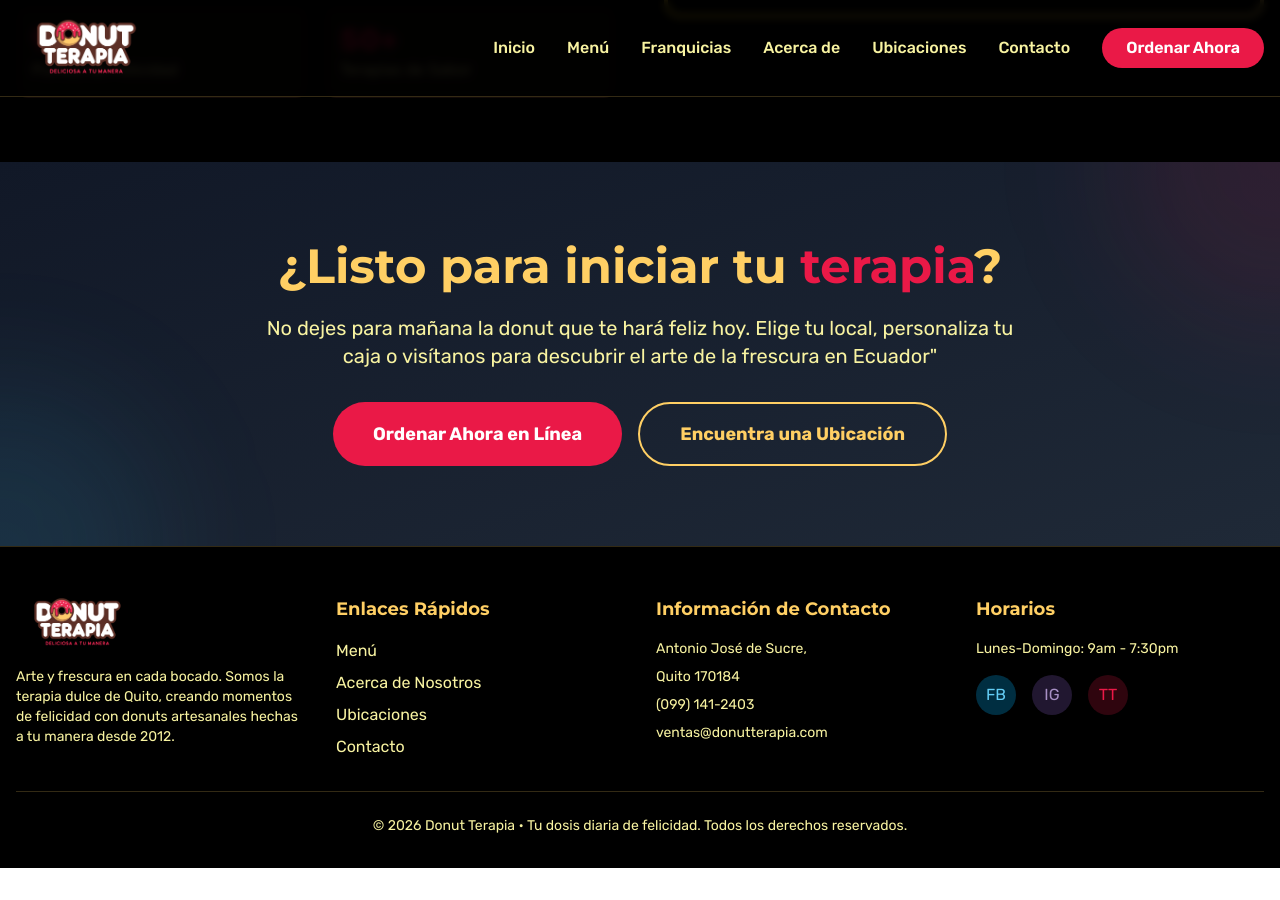
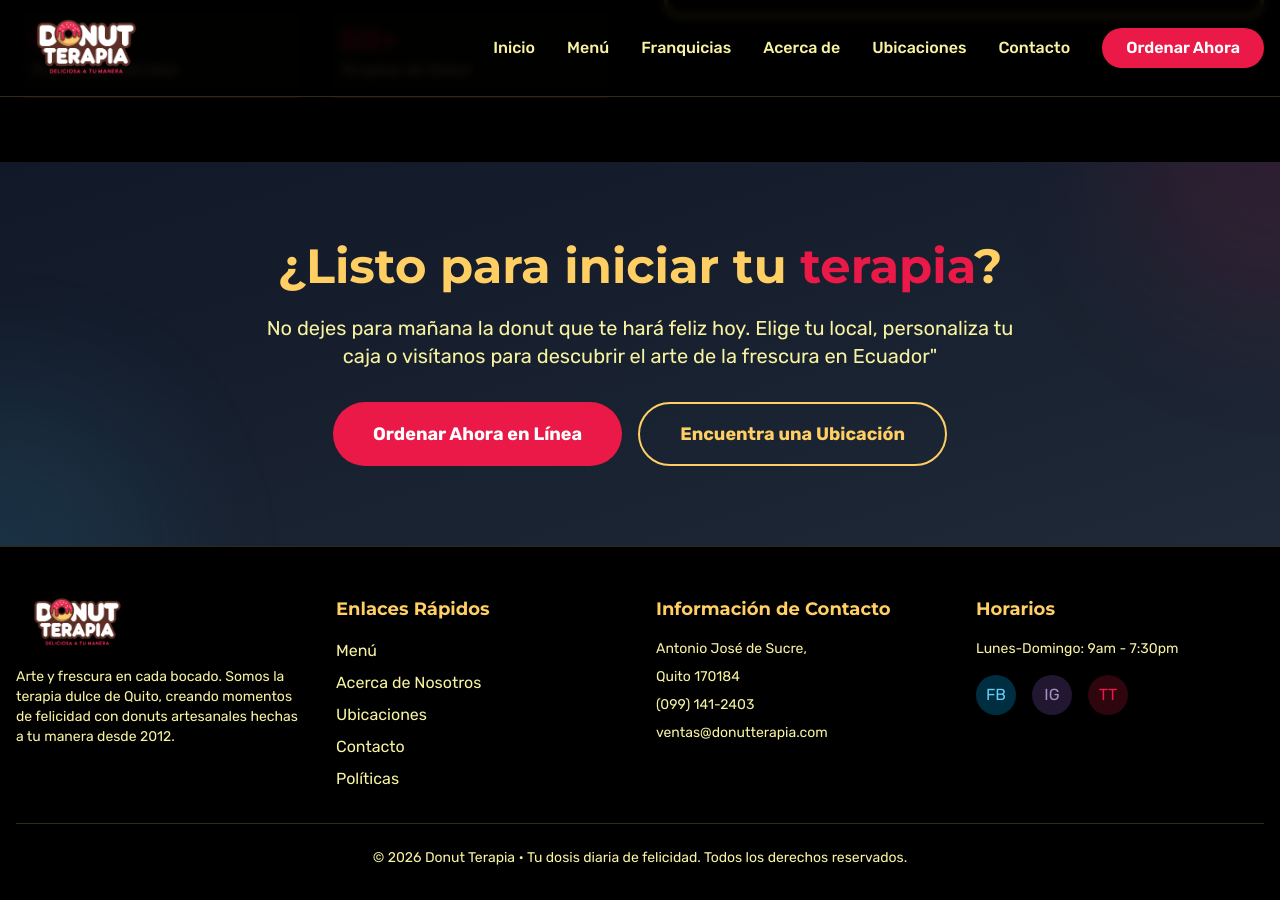
Before and after one commit to donuterapia/donutterapia-web, a Jekyll site: the page built from index.html, in a window 1280 px wide and 900 px high, scrolled down 2061 px. Built offline with Jekyll 4.4.1, drawn with Linux system fonts in a browser that asks for light colours; some web fonts are replaced; before the commit the page ends 2929 px from its top, so only the background shows below that.

Commit message:
feat: update footer and header links for improved URL structure and consistency

```diff
--- a/_includes/footer.html
+++ b/_includes/footer.html
@@ -16,10 +16,11 @@
             <div>
                 <h5 class="font-konigsberg text-lg text-dt-donut mb-4">Enlaces Rápidos</h5>
                 <ul class="space-y-2">
-                    <li><a href="{{ '/menu.html' | relative_url }}" class="text-dt-yellow-400 hover:text-dt-donut transition-colors">Menú</a></li>
-                    <li><a href="{{ '/about.html' | relative_url }}" class="text-dt-yellow-400 hover:text-dt-donut transition-colors">Acerca de Nosotros</a></li>
-                    <li><a href="{{ '/locations.html' | relative_url }}" class="text-dt-yellow-400 hover:text-dt-donut transition-colors">Ubicaciones</a></li>
-                    <li><a href="{{ '/contact.html' | relative_url }}" class="text-dt-yellow-400 hover:text-dt-donut transition-colors">Contacto</a></li>
+                    <li><a href="{{ '/menu/' | relative_url }}" class="text-dt-yellow-400 hover:text-dt-donut transition-colors">Menú</a></li>
+                    <li><a href="{{ '/nosotros/' | relative_url }}" class="text-dt-yellow-400 hover:text-dt-donut transition-colors">Acerca de Nosotros</a></li>
+                    <li><a href="{{ '/locales/' | relative_url }}" class="text-dt-yellow-400 hover:text-dt-donut transition-colors">Ubicaciones</a></li>
+                    <li><a href="{{ '/contacto/' | relative_url }}" class="text-dt-yellow-400 hover:text-dt-donut transition-colors">Contacto</a></li>
+                    <li><a href="{{ '/politicas/' | relative_url }}" class="text-dt-yellow-400 hover:text-dt-donut transition-colors">Políticas</a></li>
                 </ul>
             </div>
 
--- a/_includes/header.html
+++ b/_includes/header.html
@@ -10,12 +10,12 @@
             <!-- Desktop Navigation -->
             <div class="hidden md:flex items-center space-x-8">
                 <a href="{{ '/' | relative_url }}" class="text-dt-yellow-400 hover:text-dt-donut font-medium transition-colors">Inicio</a>
-                <a href="{{ '/menu.html' | relative_url }}" class="text-dt-yellow-400 hover:text-dt-donut font-medium transition-colors">Menú</a>
+                <a href="{{ '/menu/' | relative_url }}" class="text-dt-yellow-400 hover:text-dt-donut font-medium transition-colors">Menú</a>
                 <a href="{{ '/adquiere-una-franquicia/' | relative_url }}" class="text-dt-yellow-400 hover:text-dt-donut font-medium transition-colors">Franquicias</a>
-                <a href="{{ '/about.html' | relative_url }}" class="text-dt-yellow-400 hover:text-dt-donut font-medium transition-colors">Acerca de</a>
-                <a href="{{ '/locations.html' | relative_url }}" class="text-dt-yellow-400 hover:text-dt-donut font-medium transition-colors">Ubicaciones</a>
-                <a href="{{ '/contact.html' | relative_url }}" class="text-dt-yellow-400 hover:text-dt-donut font-medium transition-colors">Contacto</a>
-                <a data-cart-button href="{{ '/cart.html' | relative_url }}" class="bg-dt-glacing text-white px-6 py-2 rounded-full font-semibold hover:bg-red-600 transition-colors inline-block">
+                <a href="{{ '/nosotros/' | relative_url }}" class="text-dt-yellow-400 hover:text-dt-donut font-medium transition-colors">Acerca de</a>
+                <a href="{{ '/locales/' | relative_url }}" class="text-dt-yellow-400 hover:text-dt-donut font-medium transition-colors">Ubicaciones</a>
+                <a href="{{ '/contacto/' | relative_url }}" class="text-dt-yellow-400 hover:text-dt-donut font-medium transition-colors">Contacto</a>
+                <a data-cart-button href="{{ '/carrito/' | relative_url }}" class="bg-dt-glacing text-white px-6 py-2 rounded-full font-semibold hover:bg-red-600 transition-colors inline-block">
                     Ordenar Ahora
                 </a>
             </div>
@@ -32,11 +32,12 @@
         <div id="mobileMenu" class="md:hidden hidden mt-4 pb-4">
             <div class="flex flex-col space-y-4">
                 <a href="{{ '/' | relative_url }}" class="text-dt-yellow-400 hover:text-dt-donut font-medium transition-colors">Inicio</a>
-                <a href="{{ '/menu.html' | relative_url }}" class="text-dt-yellow-400 hover:text-dt-donut font-medium transition-colors">Menú</a>
-                <a href="{{ '/about.html' | relative_url }}" class="text-dt-yellow-400 hover:text-dt-donut font-medium transition-colors">Acerca de</a>
-                <a href="{{ '/locations.html' | relative_url }}" class="text-dt-yellow-400 hover:text-dt-donut font-medium transition-colors">Ubicaciones</a>
-                <a href="{{ '/contact.html' | relative_url }}" class="text-dt-yellow-400 hover:text-dt-donut font-medium transition-colors">Contacto</a>
-                <a data-cart-button href="{{ '/cart.html' | relative_url }}" class="bg-dt-glacing text-white px-6 py-2 rounded-full font-semibold hover:bg-red-600 transition-colors block text-center">
+                <a href="{{ '/menu/' | relative_url }}" class="text-dt-yellow-400 hover:text-dt-donut font-medium transition-colors">Menú</a>
+                <a href="{{ '/adquiere-una-franquicia/' | relative_url }}" class="text-dt-yellow-400 hover:text-dt-donut font-medium transition-colors">Franquicias</a>
+                <a href="{{ '/nosotros/' | relative_url }}" class="text-dt-yellow-400 hover:text-dt-donut font-medium transition-colors">Acerca de</a>
+                <a href="{{ '/locales/' | relative_url }}" class="text-dt-yellow-400 hover:text-dt-donut font-medium transition-colors">Ubicaciones</a>
+                <a href="{{ '/contacto/' | relative_url }}" class="text-dt-yellow-400 hover:text-dt-donut font-medium transition-colors">Contacto</a>
+                <a data-cart-button href="{{ '/carrito/' | relative_url }}" class="bg-dt-glacing text-white px-6 py-2 rounded-full font-semibold hover:bg-red-600 transition-colors block text-center">
                     Ordenar Ahora
                 </a>
             </div>
```
